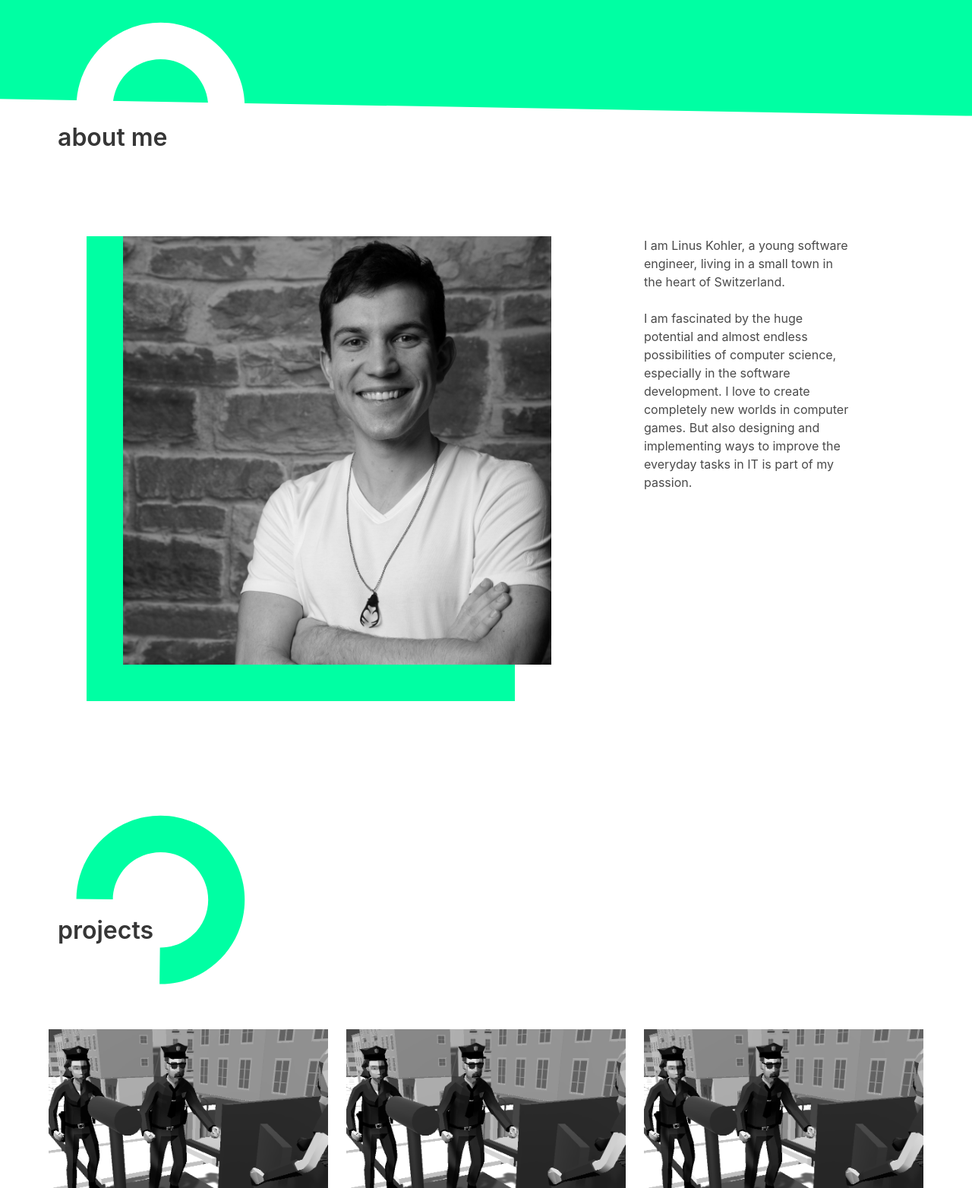
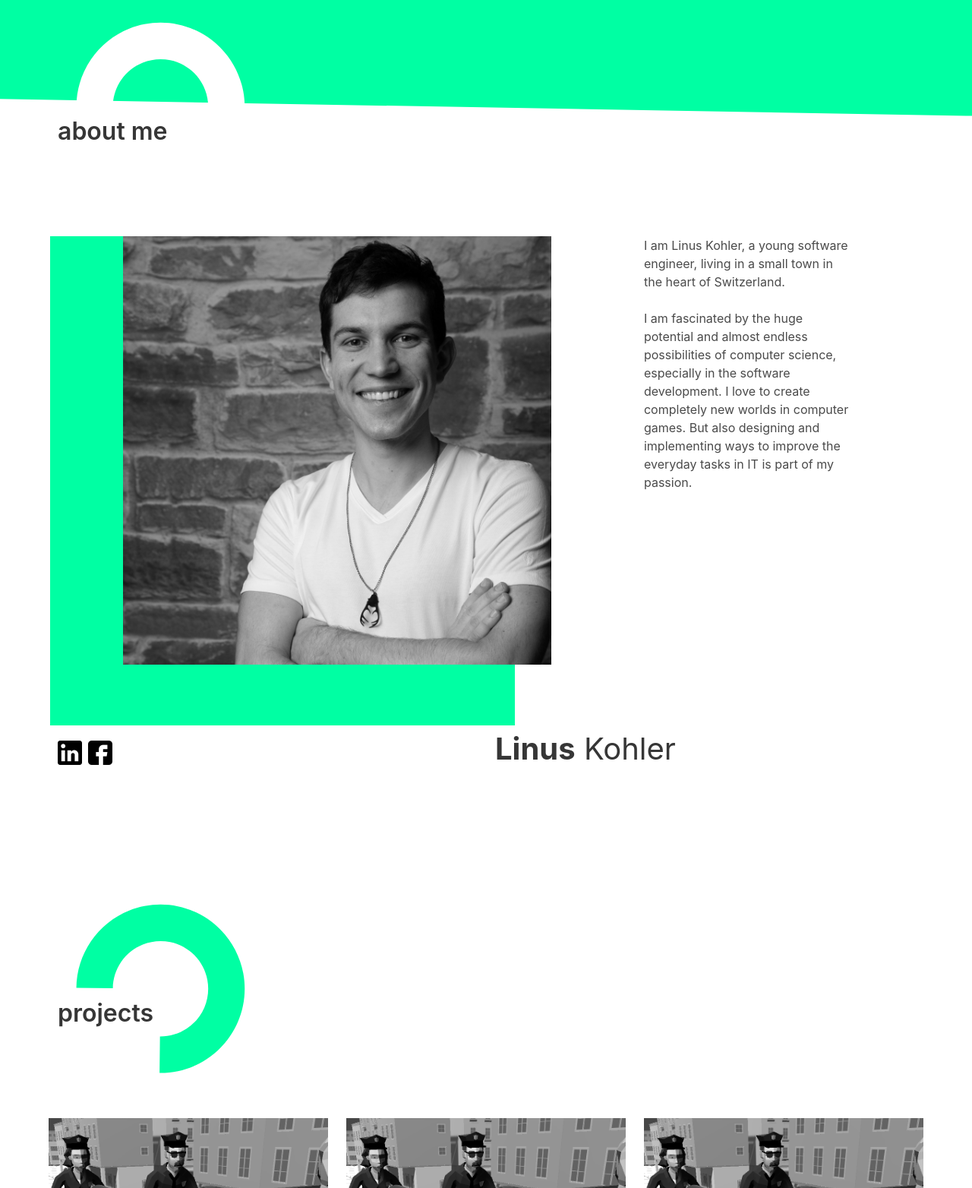
Before and after one commit to davidmaissen/ws3c_portfolio, a website: page index.html in a window 1280 px wide. Shown: the part 1923-3487 px from the top of the page at 76% size. Drawn offline with Linux system fonts and the light colour scheme.

Commit message:
add social links

```diff
--- a/css/main.css
+++ b/css/main.css
@@ -127,7 +127,7 @@
 
 .section-heading-title{
     position: relative;
-    top: 10em;
+    top: 9.5em;
 }
 
 .section-heading svg{
@@ -161,11 +161,15 @@
 }
 
 .shadow{
-    margin-left: -3em;
-    margin-bottom: -3em;
+    margin-left: -6em;
+    margin-bottom: -5em;
     margin-right: 3em;
     z-index: -1;
     left: 0;
+}
+
+.social-links{
+
 }
 
 /* Form */
@@ -194,18 +198,6 @@
     color: #FFF;
 }
 
-/*@media screen and (min-width: 768px) {*/
-/*    !*.citation {*!*/
-/*    !*    margin-top: 12em;*!*/
-/*    !*}*!*/
-/*}*/
-
-/*@media screen and (min-width: 1024px) {*/
-/*    .section:not(#section-start) {*/
-/*        margin-top: 10em;*/
-/*    }*/
-/*}*/
-
 @media screen and (min-width: 768px) and (max-width: 1024px) {
     .image.start {
         margin-top: 12em;
--- a/index.html
+++ b/index.html
@@ -143,6 +143,16 @@
                     But also designing and implementing ways to improve the everyday tasks in IT is part of my passion.
                 </div>
             </div>
+        </div>
+        <div class="columns is-mobile">
+            <div class="column is-flex m-2">
+                <img class="image is-32x32 m-1" src="img/002-linkedin-logo.png"/>
+                <img class="image is-32x32 m-1" src="img/001-facebook.png"/></div>
+                <div class="column is-offset-1 is-6 mb-6">
+                    <h1 class="title is-2 has-text-weight-normal">
+                        <strong class="has-text-weight-bold">Linus</strong> Kohler
+                    </h1>
+                </div>
         </div>
     </div>
 </section>
```
Also changed, not shown: img/001-facebook.png (added), img/002-linkedin-logo.png (added).
